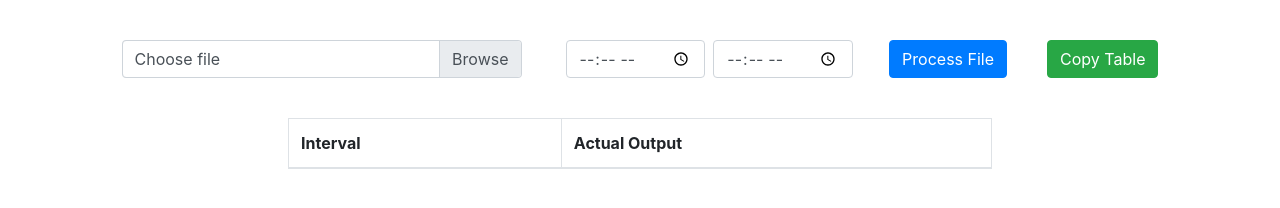
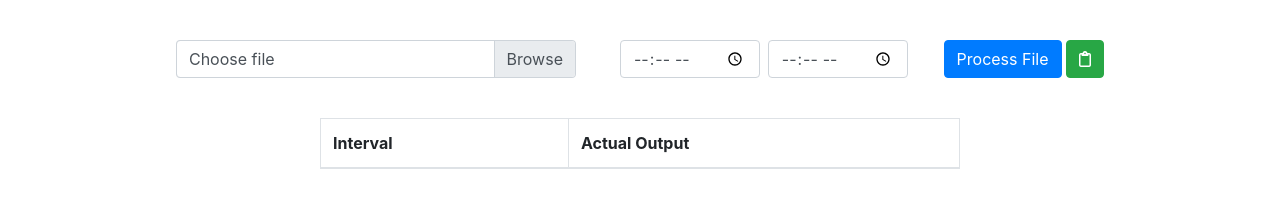
Before and after one commit to duckjourney/autoexcel, a website: page index.html in a window 1280 px wide. Drawn offline with nearby package versions, Linux system fonts and the light colour scheme.

Commit message:
Added an icon to the recently added copy button

```diff
--- a/index.html
+++ b/index.html
@@ -3,6 +3,7 @@
 <head>
   <title>Autoexcel</title>
   <script src="https://cdnjs.cloudflare.com/ajax/libs/xlsx/0.17.2/xlsx.full.min.js"></script>
+  <link rel="stylesheet" href="https://cdnjs.cloudflare.com/ajax/libs/font-awesome/6.4.0/css/all.min.css" integrity="sha512-iecdLmaskl7CVkqkXNQ/ZH/XLlvWZOJyj7Yy7tcenmpD1ypASozpmT/E0iPtmFIB46ZmdtAc9eNBvH0H/ZpiBw==" crossorigin="anonymous" referrerpolicy="no-referrer" />
   <link rel="stylesheet" href="https://maxcdn.bootstrapcdn.com/bootstrap/4.5.2/css/bootstrap.min.css">
   <link rel="stylesheet" href="style.css">
 </head>
@@ -22,8 +23,10 @@
           <input type="time" id="end-time" class="form-control mx-1" placeholder="End time (e.g., 21:00)">
         </div>
       </div>
-      <button class="btn btn-primary" onclick="processFile()">Process File</button>
-      <button class="btn btn-success" onclick="copyTableToClipboard()">Copy Table</button>
+      <div class="buttons">
+        <button class="btn btn-primary" onclick="processFile()">Process File</button>
+        <button class="btn btn-success" onclick="copyTableToClipboard()"><i class="fa-regular fa-clipboard"></i></button>
+      </div>
     </div>
     <!-- <p>File name may not show, dont worry, its correctly loaded and i'm already working on a fix ;)</p> -->
     <div class="bar"></div>
--- a/style.css
+++ b/style.css
@@ -34,5 +34,5 @@ body {
 }
 
 .table {
-  width: 55vw;
+  width: 50vw;
 }
```
